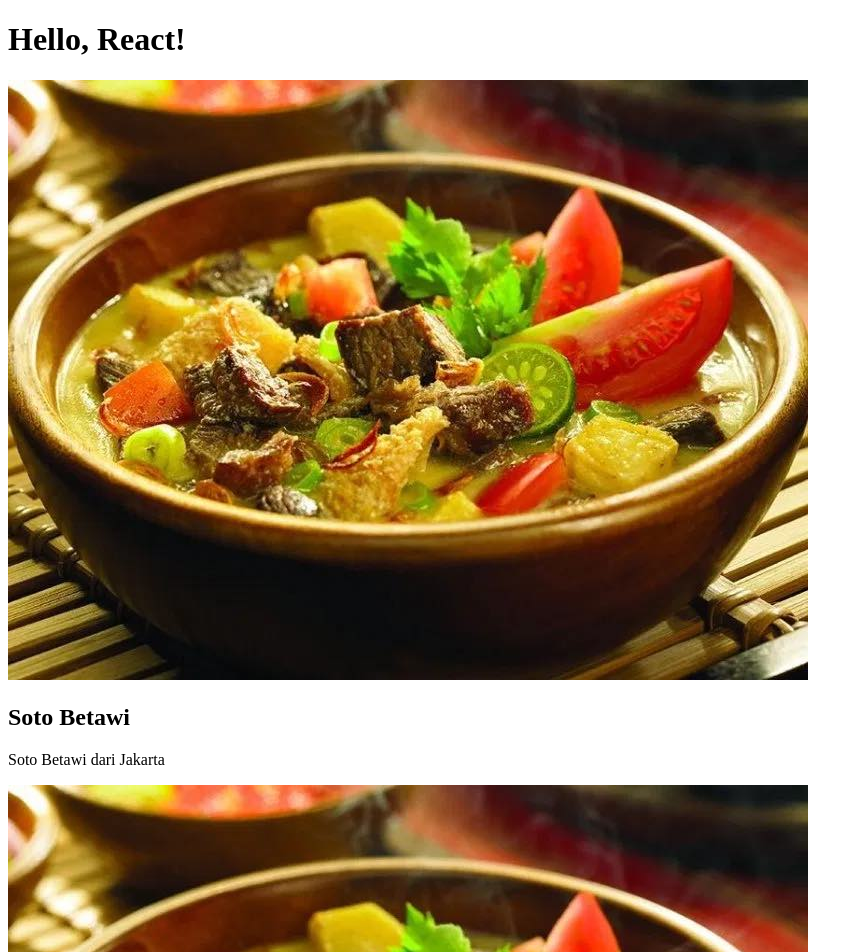
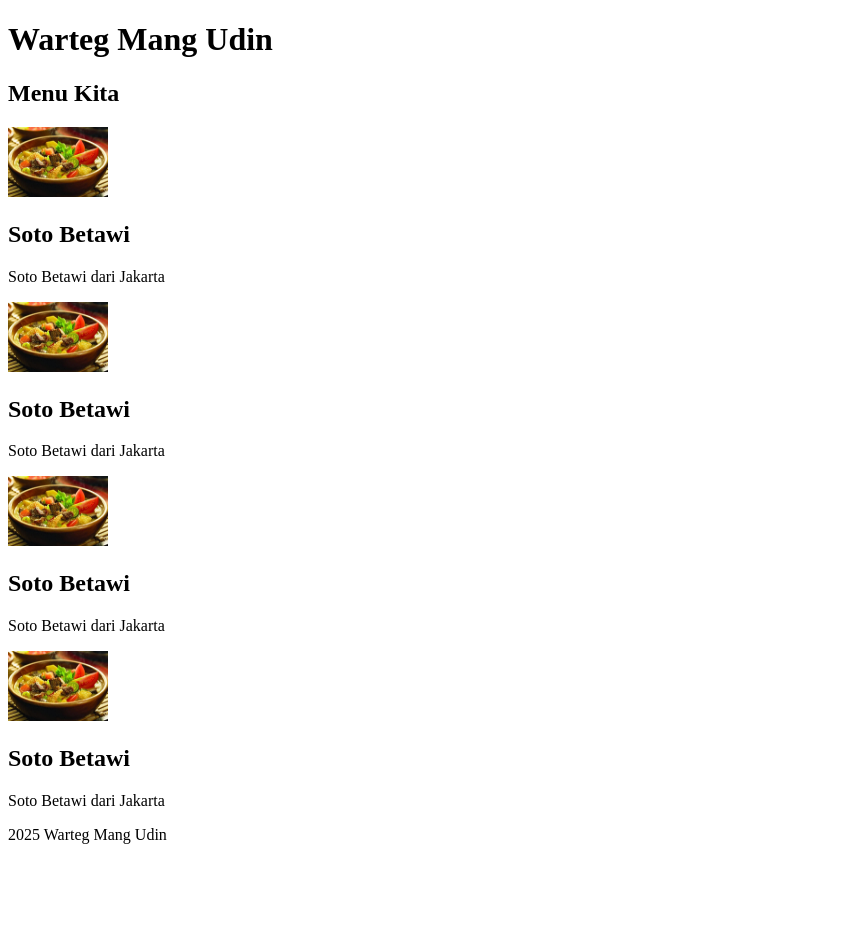
Before and after one commit to Abaljerind/belajar-fullstack, a React (Vite) app in the folder reactjs/food-menu/: page / in a window 1280 px wide. Shown: the top 952 px of the page, without its empty margins (0-863 px from the left). After the commit the page ends 852 px from the top, so only its background shows below. Built offline with nearby package versions, Linux system fonts and the light colour scheme.

Commit message:
Add some component
Add Header, Menu and Footer with each different value

```diff
--- a/reactjs/food-menu/src/App.jsx
+++ b/reactjs/food-menu/src/App.jsx
@@ -1,19 +1,37 @@
 function App() {
   return (
     <>
-      <h1>Hello, React!</h1>
+      <Header />
+      <Menu />
+      <Footer />
+    </>
+  );
+}
+
+function Header() {
+  return <h1>Warteg Mang Udin</h1>;
+}
+
+function Menu() {
+  return (
+    <div>
+      <h2>Menu Kita</h2>
       <Food />
       <Food />
       <Food />
       <Food />
-    </>
+    </div>
   );
+}
+
+function Footer() {
+  return <footer>{new Date().getFullYear()} Warteg Mang Udin</footer>;
 }
 
 function Food() {
   return (
     <div>
-      <img src="../food/soto-betawi.jpg" alt="Soto Betawi" />
+      <img src="../food/soto-betawi.jpg" alt="Soto Betawi" width={100} height={70} />
       <h2>Soto Betawi</h2>
       <p>Soto Betawi dari Jakarta</p>
     </div>
```
